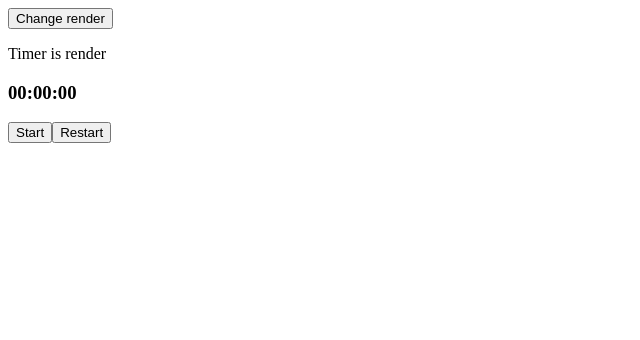
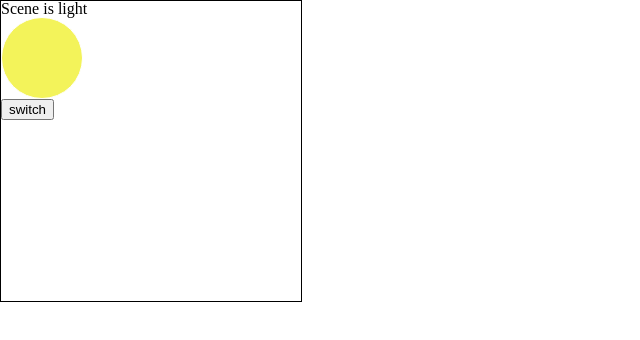
Before and after one commit to freshcodeAlice/pfm-2023-react-welcome, a React (Create React App) app: page / in a window 1280 px wide. Shown: the top 340 px of the page, without its empty margins (0-640 px from the left). Built offline with nearby package versions, Linux system fonts and the light colour scheme.

Commit message:
Parent -> Child, Child -> Parent

```diff
--- a/src/App.js
+++ b/src/App.js
@@ -4,6 +4,8 @@ import Light from './components/Light';
 import Octopus from './components/Octopus';
 import Tree from './components/Tree';
 import Timer from './components/Timer';
+import Scene from './components/Scene';
+import './reset.css';
 
 class App extends React.Component { // Parent component (батьківська компонента)
     constructor(props) {
@@ -22,9 +24,9 @@ class App extends React.Component { // Parent component (батьківська
       render() {
         return (
           <section>
-            <button onClick={this.changeRender}>Change render</button>
-            <p>Timer is {this.state.render ? 'render' : 'off render'}</p>
-            {this.state.render ? <Timer /> : null }
+            {/* <button onClick={this.changeRender}>Change render</button>
+            <p>Timer is {this.state.render ? 'render' : 'off render'}</p> */}
+            <Scene />
           </section>
 
         )
--- /dev/null
+++ b/src/components/Scene/Lamp/index.js
@@ -0,0 +1,44 @@
+import React, { Component } from 'react';
+import './style.css';
+
+class Lamp extends Component {
+    constructor(props) {
+        super(props);
+        this.state = {
+            // on: this.props.lightState - ТАК НЕ РОБИМО!
+        }
+    }
+
+    getParentSomeInfo = () => {
+        // в пропсах лежить адреса функції, яку треба викликати
+        this.props.callback('hello from child')
+    }
+
+
+    render() {
+//        const cnames = this.state.on ? 'lamp-on' : 'lamp-off';
+        const cnames = this.props.lightState ? 'lamp-on' : 'lamp-off';
+        return (
+            <section>
+            <div className={cnames}>
+
+            </div>
+            <button onClick={this.getParentSomeInfo}>switch</button>
+            </section>
+        );
+    }
+}
+
+// function Lamp(props) {
+//     const cn = props.lightState ? 'lamp-on' : 'lamp-off';
+//     return (
+//         <div className={cn}></div>
+//     )
+// }
+
+
+
+export default Lamp;
+
+
+/// ЗМІШУВАТИ ПРОПСИ І СТАН (наприклад, засновувати стан на пропсах - це ПОГАНИЙ КОД)
--- /dev/null
+++ b/src/components/Scene/Lamp/style.css
@@ -0,0 +1,15 @@
+.lamp-off {
+    width: 80px;
+    height: 80px;
+    border-radius: 50%;
+    border: 1px solid white;
+    background-color: rgba(255, 255, 255, 0.207);
+}
+
+.lamp-on {
+    width: 80px;
+    height: 80px;
+    border-radius: 50%;
+    border: 1px solid white;
+    background-color: rgb(243, 243, 90);
+}
--- /dev/null
+++ b/src/components/Scene/index.js
@@ -0,0 +1,46 @@
+import React, { Component } from 'react';
+import Lamp from './Lamp';
+import './style.css';
+
+class Scene extends Component {
+    constructor(props) {
+        super(props);
+        this.state = {
+            light: true
+        }
+    }
+
+    parentCallback = (infoFromChild) => {
+//        console.log(infoFromChild);
+        this.setState({
+            light: !this.state.light
+        })
+    }
+
+    render() {
+        const {light} = this.state;
+        const text = light ? 'Scene is light' : 'Scene is off';
+        const cnames = light ? 'light' : 'off';
+        return (
+            <div className={cnames}>
+                <p>{text}</p>
+                <Lamp lightState={light}
+                callback={this.parentCallback}/>
+            </div>
+        );
+    }
+}
+
+export default Scene;
+
+
+
+
+/*
+
+Parent -> Child: props
+(батьківська "спускає" дочірній компоненті дані через пропси)
+
+Child -> Parent
+
+*/
--- /dev/null
+++ b/src/components/Scene/style.css
@@ -0,0 +1,15 @@
+.light {
+    width: 300px;
+    height: 300px;
+    border: 1px solid black;
+    background-color: white;
+    color: black
+}
+
+.off {
+    width: 300px;
+    height: 300px;
+    border: 1px solid white;
+    background-color: black;
+    color: white;
+}
--- /dev/null
+++ b/src/reset.css
@@ -0,0 +1,48 @@
+/* http://meyerweb.com/eric/tools/css/reset/
+   v2.0 | 20110126
+   License: none (public domain)
+*/
+
+html, body, div, span, applet, object, iframe,
+h1, h2, h3, h4, h5, h6, p, blockquote, pre,
+a, abbr, acronym, address, big, cite, code,
+del, dfn, em, img, ins, kbd, q, s, samp,
+small, strike, strong, sub, sup, tt, var,
+b, u, i, center,
+dl, dt, dd, ol, ul, li,
+fieldset, form, label, legend,
+table, caption, tbody, tfoot, thead, tr, th, td,
+article, aside, canvas, details, embed,
+figure, figcaption, footer, header, hgroup,
+menu, nav, output, ruby, section, summary,
+time, mark, audio, video {
+	margin: 0;
+	padding: 0;
+	border: 0;
+	font-size: 100%;
+	font: inherit;
+	vertical-align: baseline;
+}
+/* HTML5 display-role reset for older browsers */
+article, aside, details, figcaption, figure,
+footer, header, hgroup, menu, nav, section {
+	display: block;
+}
+body {
+	line-height: 1;
+}
+ol, ul {
+	list-style: none;
+}
+blockquote, q {
+	quotes: none;
+}
+blockquote:before, blockquote:after,
+q:before, q:after {
+	content: '';
+	content: none;
+}
+table {
+	border-collapse: collapse;
+	border-spacing: 0;
+}
```
